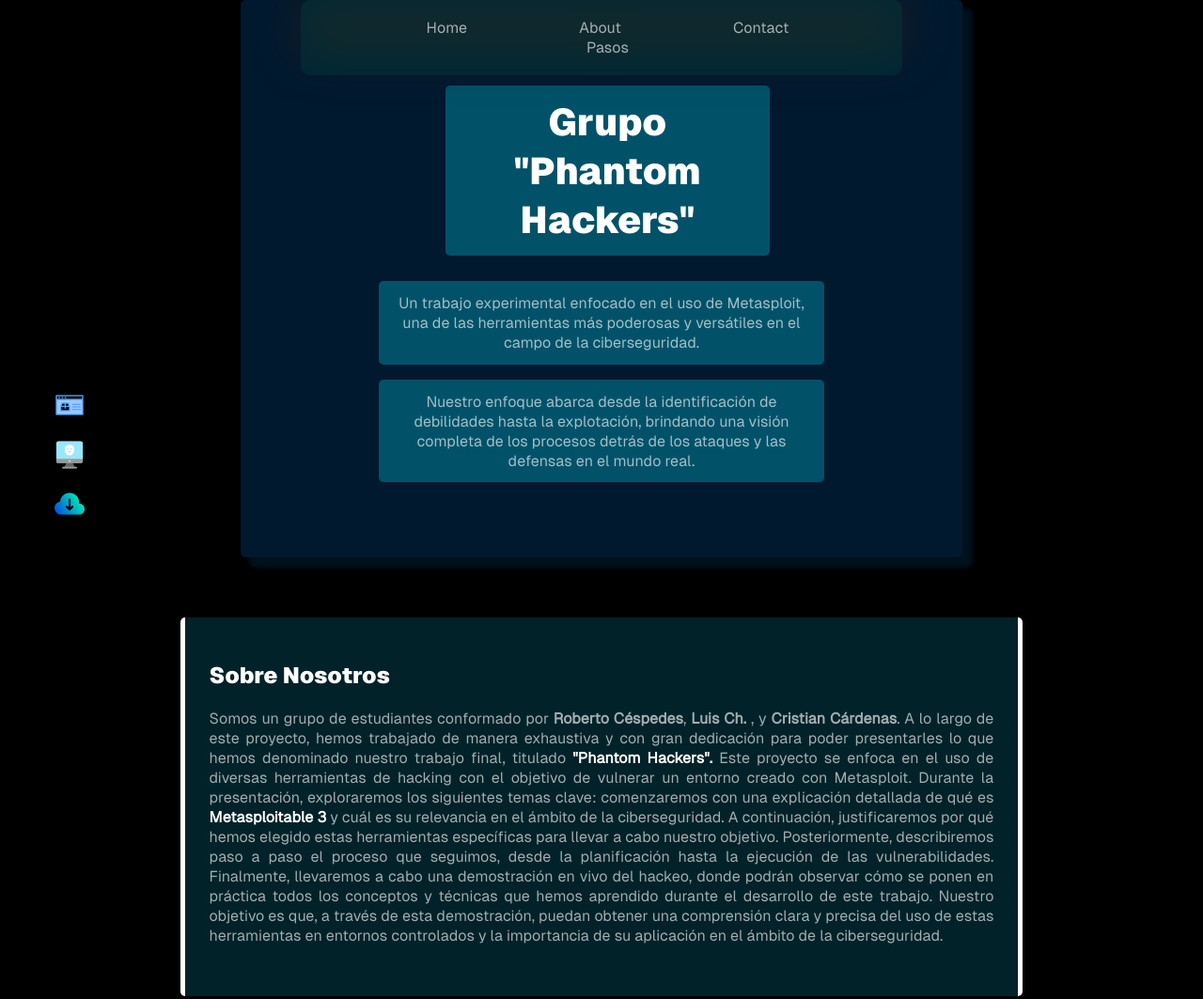
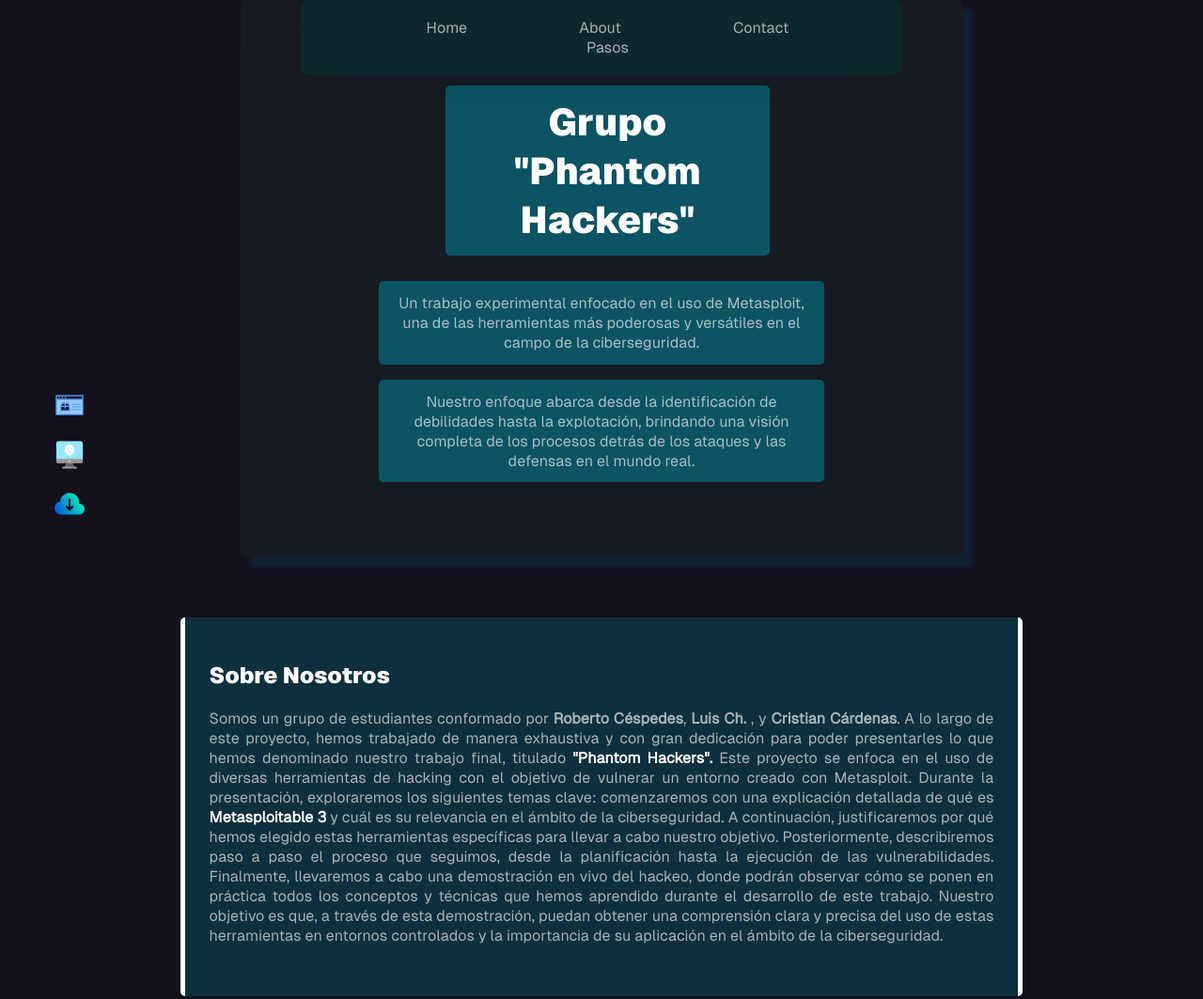
Before and after one commit to ikerchborn/phatom, a plain HTML site: page phatom/index.html in a window 1280 px wide. Shown: the top 1063 px of the page at 94% size. Drawn offline with Linux system fonts and the light colour scheme.

Commit message:
Update style.css

```diff
--- a/phatom/asets/style.css
+++ b/phatom/asets/style.css
@@ -11,7 +11,7 @@
 
 /* En este primer body ponemos un fondo de color negro */
 body {
-    background-color: rgb(0, 0, 0);
+    background-color:  #13111C;
     margin: 0;
     align-items: center;
 }
@@ -77,7 +77,7 @@ b{color: white;}
 
 /* Efecto blur para el div debajo del header */
 #hijo {
-    background-color: rgb(31, 29, 32);
+    background-color: #161B22;
     text-align: center;
     padding-top: 1.5%;
     padding-bottom: 1.5%;
@@ -92,7 +92,7 @@ b{color: white;}
 
 /* Contenedor principal de resent */
 #resent {
-    background-color: #012240bc;
+    background-color:#161B22;
     width: 60%;
     margin-left: 20%;
     padding: 5%;
@@ -264,7 +264,7 @@ body{text-align: center;}
   }
 /* Sección de pasos */
 #Pasos {
-    background-color: rgba(87, 83, 77, 0.202);
+    background-color: #161B22;
     width: 70%;
     margin-left: 10%;
     padding-left: 4%;
```
